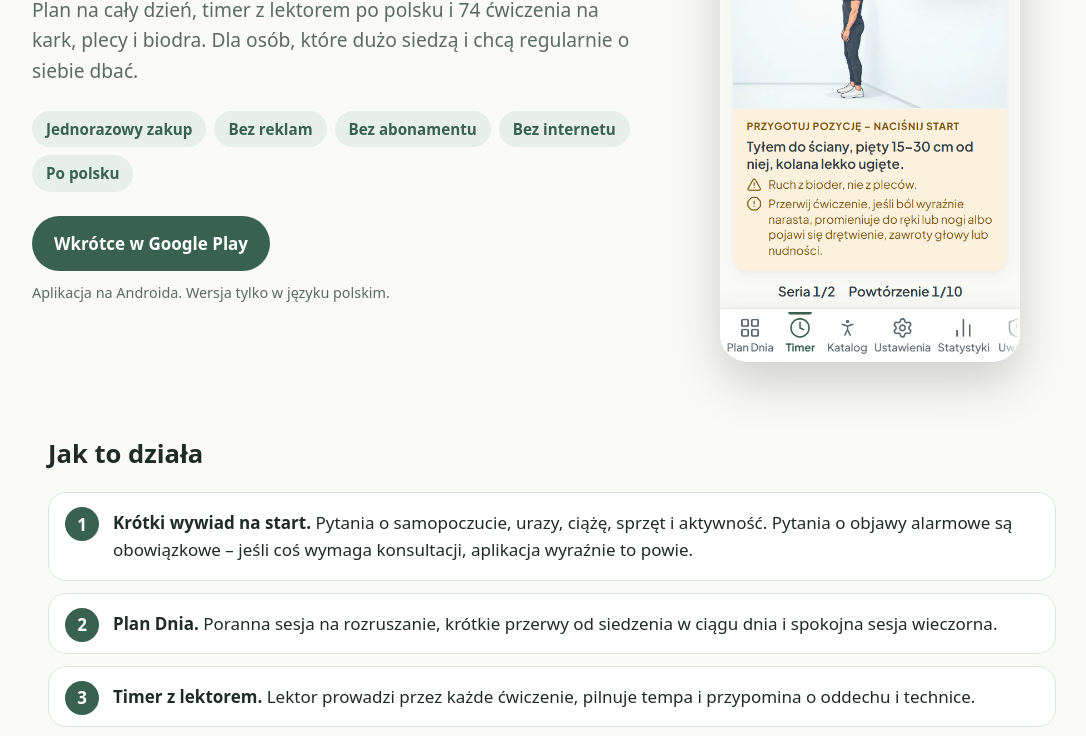
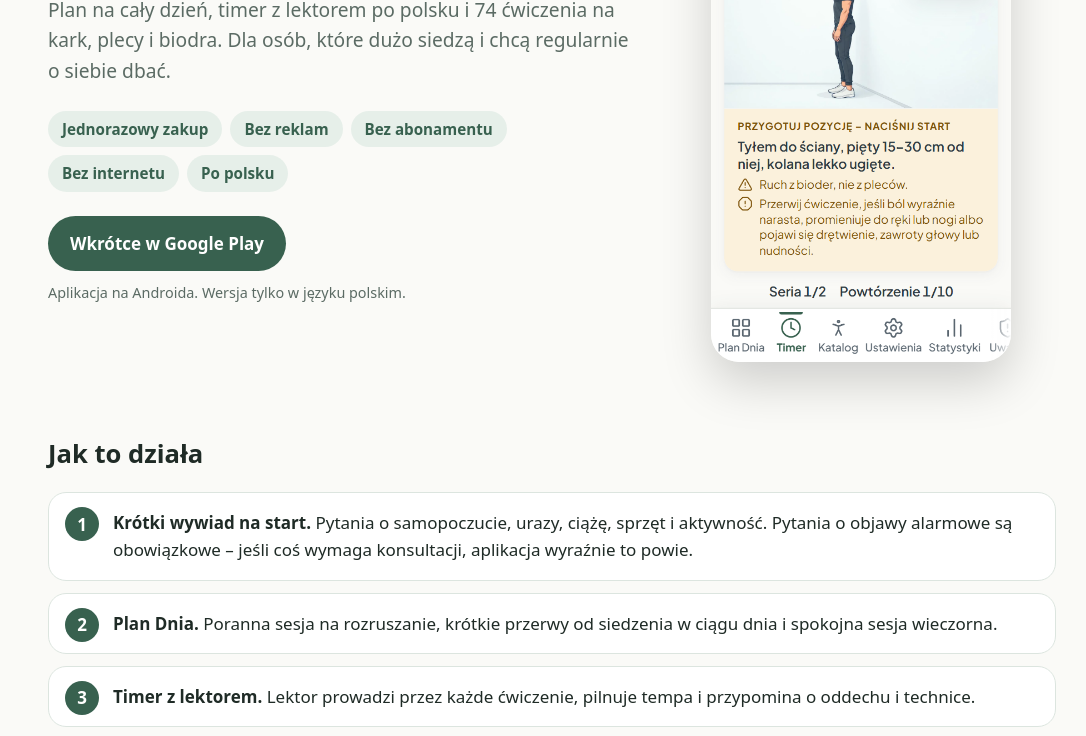
Before and after one commit to egor90pl/my-spine, a plain HTML site: page index.html in a window 1280 px wide. Shown: the part 292-1028 px from the top of the page, without its empty margins (88-1174 px from the left). Drawn offline with Linux system fonts and the light colour scheme.

Commit message:
Marginesy sekcji startowej na telefonie

```diff
--- a/style.css
+++ b/style.css
@@ -24,7 +24,7 @@ nav.links { display: flex; gap: 18px; flex-wrap: wrap; font-size: .95rem; }
 nav.links a { text-decoration: none; color: var(--muted); }
 nav.links a:hover, nav.links a[aria-current="page"] { color: var(--accent); }
 
-.hero { padding: 56px 0 32px; display: grid; gap: 32px; grid-template-columns: 1.2fr .8fr; align-items: center; }
+.hero { padding-top: 56px; padding-bottom: 32px; display: grid; gap: 32px; grid-template-columns: 1.2fr .8fr; align-items: center; }
 .hero h1 { font-size: clamp(2rem, 5vw, 3rem); line-height: 1.1; margin: 0 0 16px; }
 .hero p.lead { font-size: 1.2rem; color: var(--muted); margin: 0 0 24px; }
 .hero .shot { justify-self: center; max-width: 300px; border-radius: 28px; box-shadow: 0 20px 50px rgba(0,0,0,.18); }
```
